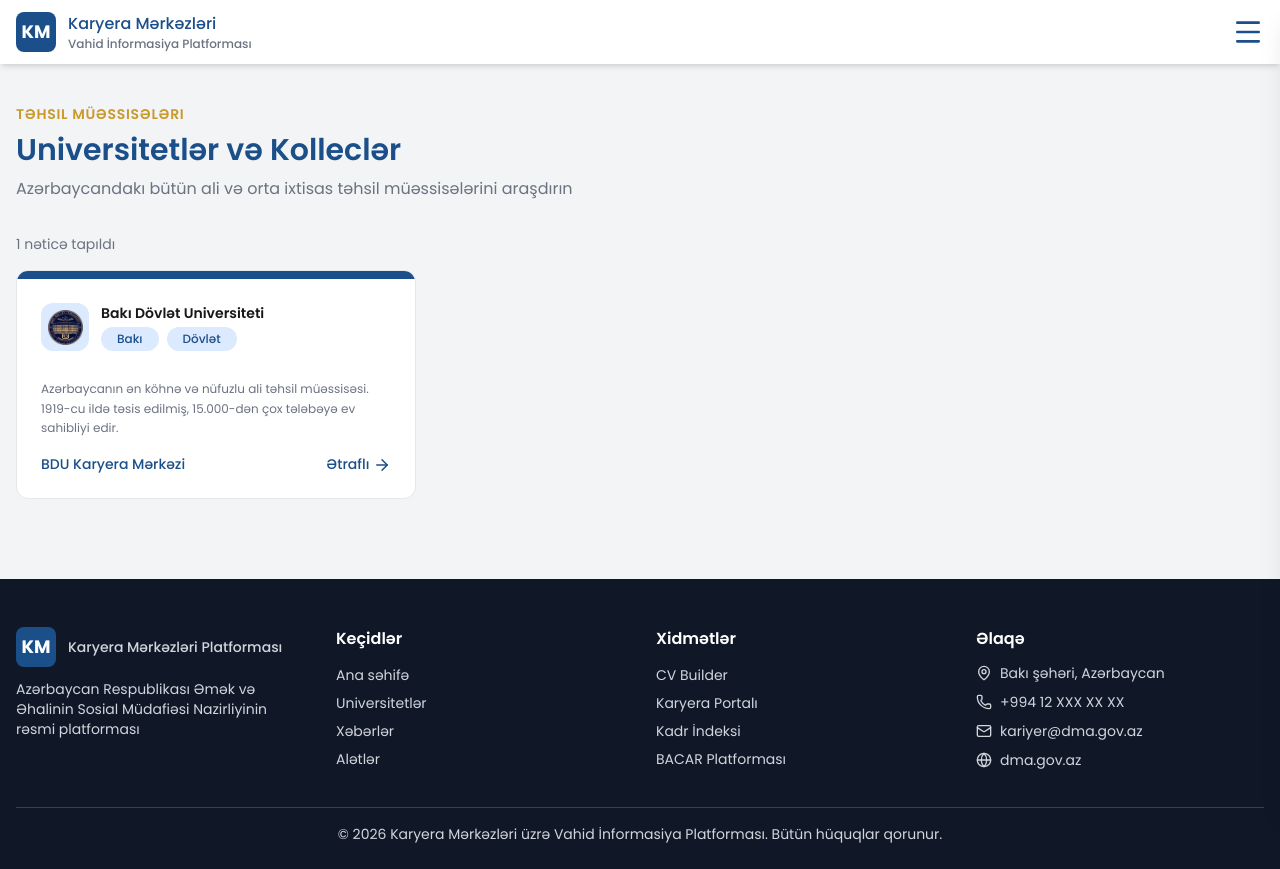
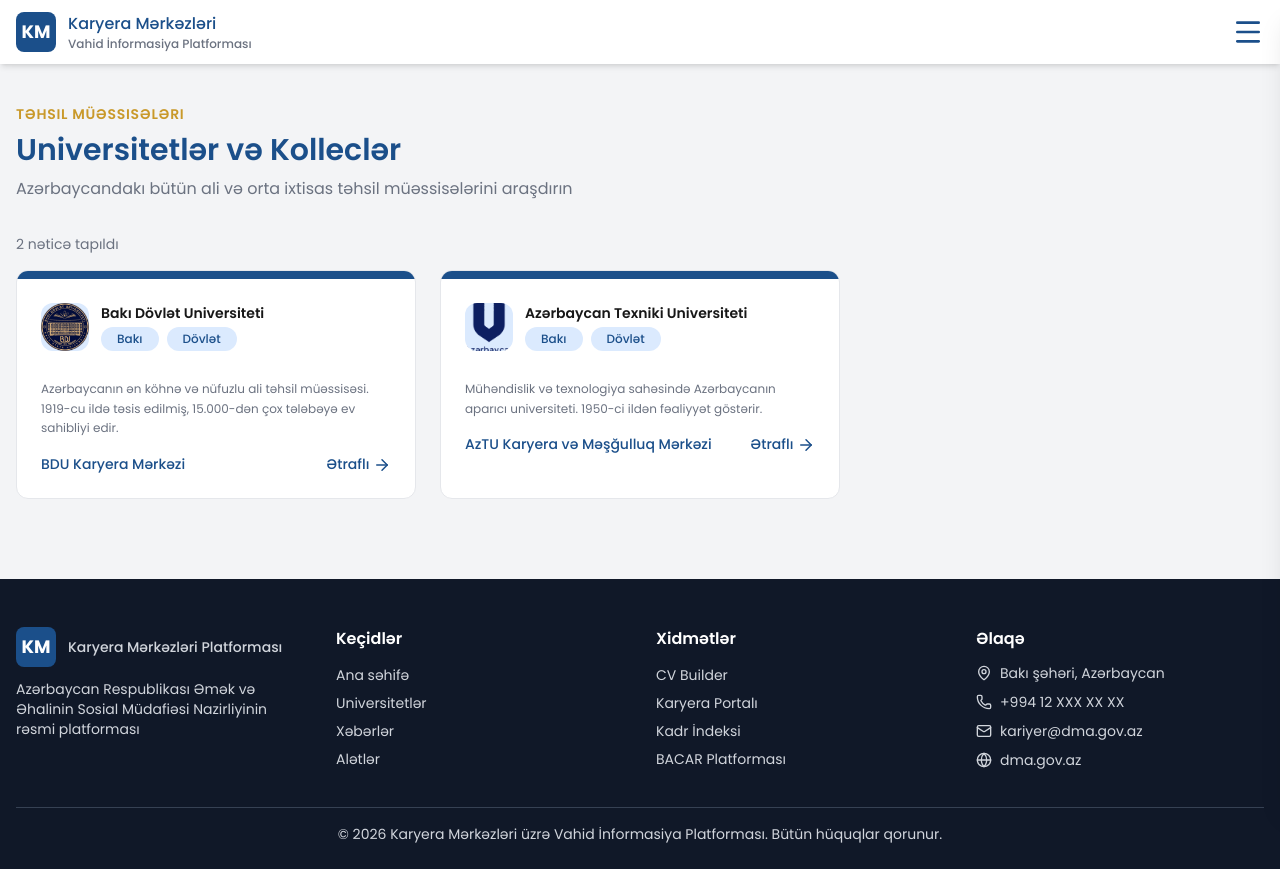
Before and after one commit to mmyakinin/kmp-dma, a Next.js app: page /universitetler in a window 1280 px wide. Built offline with nearby package versions, Linux system fonts and the light colour scheme.

Commit message:
university types & university card

```diff
--- /dev/null
+++ b/@types/university.types..ts
@@ -0,0 +1,10 @@
+export interface UniversityProps {
+    id: number;
+    slug: string;
+    name: string;
+    description: string;
+    city: string;
+    type: string;
+    careerCenter: string;
+    imageUrl: string;
+}
--- /dev/null
+++ b/app/(root)/universitetler/[slug]/page.tsx
@@ -0,0 +1,18 @@
+import { Container } from "@/components/shared";
+import { ArrowLeft } from "lucide-react";
+import Link from "next/link";
+
+export default function UniversityPage() {
+    return (
+        <Container className="py-10">
+            <Link
+                href={"/universitetler"}
+                className="inline-block text-sm font-medium text-primary mb-4"
+            >
+                <ArrowLeft className="inline" />{" "}
+                Universitetlərə qayıt
+            </Link>
+            <div className="rounded-2xl hero-bg p-8"></div>
+        </Container>
+    );
+}
--- a/app/(root)/universitetler/page.tsx
+++ b/app/(root)/universitetler/page.tsx
@@ -1,7 +1,30 @@
-import { Container, PageHeader } from "@/components/shared";
-import { Badge } from "@/components/ui";
-import { ArrowRight } from "lucide-react";
-import Image from "next/image";
+import { UniversityProps } from "@/@types/university.types.";
+import { Container, PageHeader, UniversityCard } from "@/components/shared";
+
+const universities: UniversityProps[] = [
+    {
+        id: 1,
+        slug: "bdu-karyera-merkezi",
+        name: "Bakı Dövlət Universiteti",
+        description: `Azərbaycanın ən köhnə və nüfuzlu ali təhsil müəssisəsi.
+                    1919-cu ildə təsis edilmiş, 15.000-dən çox tələbəyə ev
+                    sahibliyi edir.`,
+        city: "Bakı",
+        type: "Dövlət",
+        careerCenter: "BDU Karyera Mərkəzi",
+        imageUrl: "/bdu-logo.png",
+    },
+    {
+        id: 2,
+        slug: "aztu-karyera-merkezi",
+        name: "Azərbaycan Texniki Universiteti",
+        description: `Mühəndislik və texnologiya sahəsində Azərbaycanın aparıcı universiteti. 1950-ci ildən fəaliyyət göstərir.`,
+        city: "Bakı",
+        type: "Dövlət",
+        careerCenter: "AzTU Karyera və Məşğulluq Mərkəzi",
+        imageUrl: "/aztu-logo.png",
+    },
+];
 
 export default function UniversitiesPage() {
     return (
@@ -13,46 +36,23 @@
 
 "
             />
-            <div className="text-sm text-muted mb-4">1 nəticə tapıldı</div>
+            <div className="text-sm text-muted mb-4">
+                {universities.length} nəticə tapıldı
+            </div>
             <div className="grid md:grid-cols-2 lg:grid-cols-3 gap-6">
-                <div className="card-hover bg-white border border-border rounded-xl overflow-hidden cursor-pointer">
-                    <div className="h-2 bg-primary"></div>
-                    <div className="p-6">
-                        <div className="flex items-start gap-3 mb-4">
-                            <div className="w-12 h-12 rounded-xl overflow-hidden flex items-center justify-center bg-blue-100">
-                                <Image
-                                    src={"/bdu-logo.png"}
-                                    alt="BDU"
-                                    width={35}
-                                    height={35}
-                                />
-                            </div>
-                            <div>
-                                <h3 className="text-sm font-semibold">
-                                    Bakı Dövlət Universiteti
-                                </h3>
-                                <div className="flex flex-wrap items-center gap-2 mt-1">
-                                    <Badge text={"Bakı"} />
-                                    <Badge text={"Dövlət"} />
-                                </div>
-                            </div>
-                        </div>
-                        <p className="text-xs text-muted font-normal leading-relaxed mb-4">
-                            Azərbaycanın ən köhnə və nüfuzlu ali təhsil
-                            müəssisəsi. 1919-cu ildə təsis edilmiş, 15.000-dən
-                            çox tələbəyə ev sahibliyi edir.
-                        </p>
-                        <div className="flex justify-between items-center">
-                            <span className="text-sm text-primary font-medium">
-                                BDU Karyera Mərkəzi
-                            </span>
-                            <span className="text-sm font-medium text-primary ">
-                                Ətraflı{" "}
-                                <ArrowRight size={18} className="inline" />
-                            </span>
-                        </div>
-                    </div>
-                </div>
+                {universities.map((item) => (
+                    <UniversityCard
+                        key={item.id}
+                        id={item.id}
+                        slug={item.slug}
+                        name={item.name}
+                        description={item.description}
+                        city={item.city}
+                        type={item.type}
+                        careerCenter={item.careerCenter}
+                        imageUrl={item.imageUrl}
+                    />
+                ))}
             </div>
         </Container>
     );
--- a/components/shared/cards/index.ts
+++ b/components/shared/cards/index.ts
@@ -2,3 +2,4 @@
 export { ToolCard } from "./tool-card";
 export { ContactCard } from "./contact-card";
 export { ResourceCard } from "./resource-card";
+export {UniversityCard} from "./university-card"
--- /dev/null
+++ b/components/shared/cards/university-card.tsx
@@ -0,0 +1,66 @@
+import React from "react";
+import Image from "next/image";
+import { Badge } from "@/components/ui";
+import { cn } from "@/lib/utils";
+import { ArrowRight } from "lucide-react";
+import { UniversityProps } from "@/@types/university.types.";
+import Link from "next/link";
+
+interface Props extends UniversityProps {
+    className?: string;
+}
+
+export const UniversityCard: React.FC<Props> = ({
+    id,
+    slug,
+    name,
+    description,
+    city,
+    type,
+    careerCenter,
+    imageUrl,
+    className,
+}) => {
+    return (
+        <Link
+            href={`/universitetler/${slug}`}
+            className={cn(
+                "card-hover bg-white border border-border rounded-xl overflow-hidden cursor-pointer",
+                className,
+            )}
+        >
+            <div className="h-2 bg-primary"></div>
+            <div className="p-6">
+                <div className="flex items-start gap-3 mb-4">
+                    <div className="w-12 h-12 rounded-xl overflow-hidden flex items-center justify-center bg-blue-100">
+                        <Image
+                            src={imageUrl}
+                            alt="BDU"
+                            width={35}
+                            height={35}
+                            className="w-full h-full object-cover"
+                        />
+                    </div>
+                    <div>
+                        <h3 className="text-sm font-semibold">{name}</h3>
+                        <div className="flex flex-wrap items-center gap-2 mt-1">
+                            <Badge text={city} />
+                            <Badge text={type} />
+                        </div>
+                    </div>
+                </div>
+                <p className="text-xs text-muted font-normal leading-relaxed mb-4">
+                    {description}
+                </p>
+                <div className="flex justify-between items-center">
+                    <span className="text-sm text-primary font-medium">
+                        {careerCenter}
+                    </span>
+                    <span className="text-sm font-medium text-primary ">
+                        Ətraflı <ArrowRight size={18} className="inline" />
+                    </span>
+                </div>
+            </div>
+        </Link>
+    );
+};
```
Also changed, not shown: public/aztu-logo.png (added).
